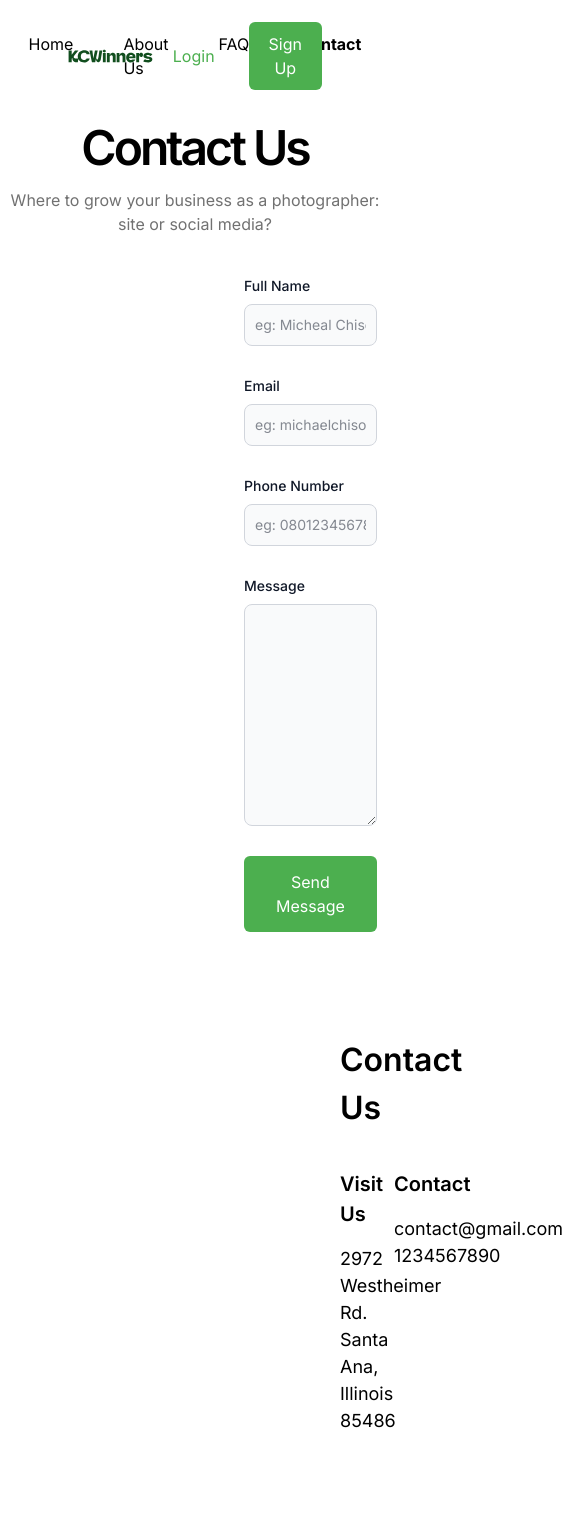
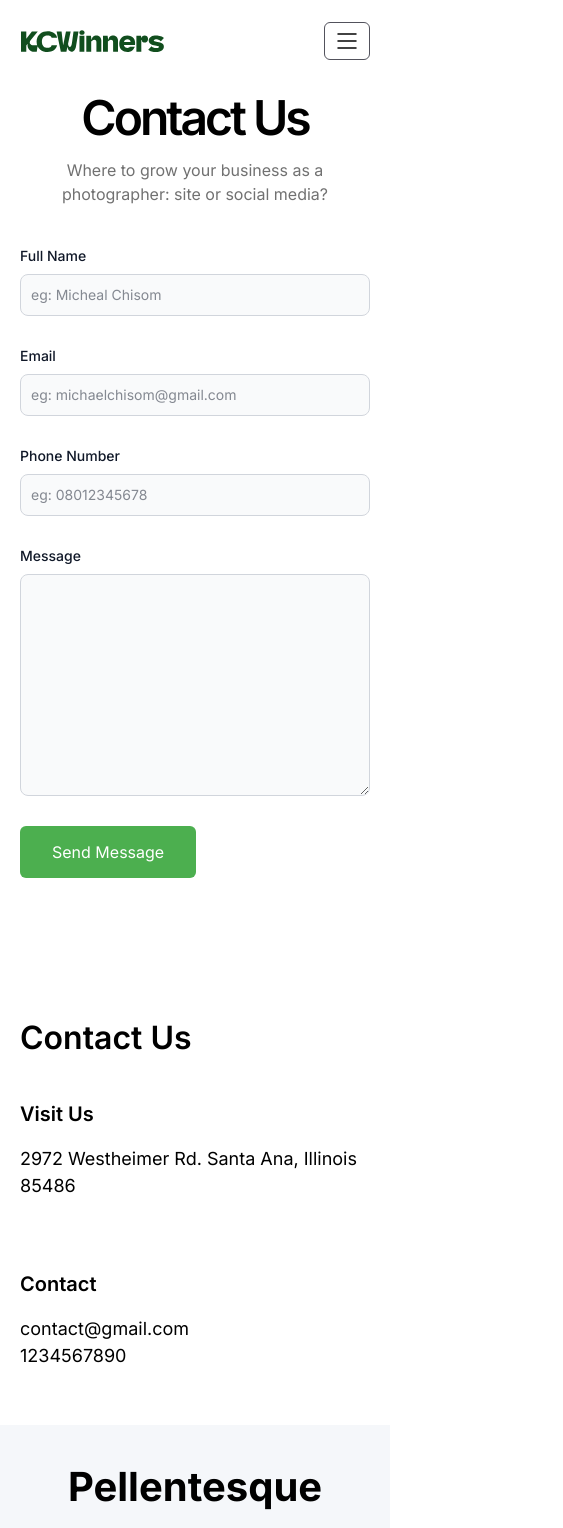
Before and after one commit to Ndumdi-IbeDivine/KCWINNERS, a Nuxt app in the folder frontend/: page /contact in a window 390 px wide. Shown: the top 1528 px of the page, 563 px wide, since content can reach past the window. Built offline with nearby package versions, Linux system fonts and the light colour scheme.

Commit message:
ui: responsive design for all other pages

```diff
--- a/frontend/components/Nav.vue
+++ b/frontend/components/Nav.vue
@@ -1,9 +1,9 @@
 <template>
-    <div class="grid grid-cols-3 py-[22px] px-[68px] items-center">
-        <NuxtLink to=/>
-            <img src="/images/logo.svg" alt="">
+    <div class="grid grid-cols-2 lg:grid-cols-3 py-[22px] px-5 lg:px-[68px] items-center">
+        <NuxtLink to="/" class="w-fit">
+            <img src="/images/logo.svg" alt="" class="h-6">
         </NuxtLink>
-        <div class="flex justify-center gap-[50px]">
+        <div class="hidden lg:flex justify-center gap-[20px] xl:gap-[50px]">
             <NuxtLink
                 v-for="route in routes"
                 :to="`${route.path}`"
@@ -12,14 +12,68 @@
                 {{ route.name }}
             </NuxtLink>
         </div>
-        <div class="flex gap-[14px] justify-end items-center">
+        <div class="hidden lg:flex gap-[14px] justify-end items-center">
             <button class="bg-tansparent text-[var(--kc-green)] rounded-[8px] px-[20px] py-[10px]">Login</button>
             <button class="bg-[var(--kc-green)] ease-in transition hover:bg-[var(--kc-green-dark)] text-white rounded-[6px] px-[20px] py-[10px]">Sign Up</button>
+        </div>
+        <!-- sm nav -->
+        <div class="flex lg:hidden justify-end">
+            <button class="rounded-md border-1 border-zinc-600 px-2.5 py-1.5 text-sm font-semibold inset-ring inset-ring-white/5" @click="open = true">
+                <svg width="24px" height="24px" stroke-width="1.5" viewBox="0 0 24 24" fill="none" xmlns="http://www.w3.org/2000/svg" color="#050505"><path d="M3 5H21" stroke="#050505" stroke-width="1.5" stroke-linecap="round" stroke-linejoin="round"></path><path d="M3 12H21" stroke="#050505" stroke-width="1.5" stroke-linecap="round" stroke-linejoin="round"></path><path d="M3 19H21" stroke="#050505" stroke-width="1.5" stroke-linecap="round" stroke-linejoin="round"></path></svg>
+            </button>
+            <TransitionRoot as="template" :show="open">
+            <Dialog class="relative z-10" @close="open = false">
+                <TransitionChild as="template" enter="ease-in-out duration-500" enter-from="opacity-0" enter-to="" leave="ease-in-out duration-500" leave-from="" leave-to="opacity-0">
+                <div class="fixed inset-0 bg-gray-900/50 transition-opacity" />
+                </TransitionChild>
+
+                <div class="fixed inset-0 overflow-hidden">
+                <div class="absolute inset-0 overflow-hidden">
+                    <div class="pointer-events-none fixed inset-y-0 right-0 flex max-w-full pl-10 sm:pl-16">
+                    <TransitionChild as="template" enter="transform transition ease-in-out duration-500 sm:duration-700" enter-from="translate-x-full" enter-to="translate-x-0" leave="transform transition ease-in-out duration-500 sm:duration-700" leave-from="translate-x-0" leave-to="translate-x-full">
+                        <DialogPanel class="pointer-events-auto relative w-screen max-w-md">
+                            <div class="relative flex h-full flex-col overflow-y-auto bg-white py-6 shadow-xl after:absolute after:inset-y-0 after:left-0 after:w-px after:bg-white/10">
+                                <div class="relative flex-1 px-4 sm:px-6">
+                                    <div class="flex justify-end">
+                                        <button type="button" class="px-2.5 py-1.5 border-1 border-zinc-600 relative rounded-md text-gray-400 focus-visible:outline-2 focus-visible:outline-offset-2 focus-visible:outline-indigo-500" @click="open = false">
+                                            <span class="absolute -inset-2.5" />
+                                            <span class="sr-only">Close panel</span>
+                                            <svg width="24px" height="24px" stroke-width="1.5" viewBox="0 0 24 24" fill="none" xmlns="http://www.w3.org/2000/svg" color="#050505"><path d="M6.75827 17.2426L12.0009 12M17.2435 6.75736L12.0009 12M12.0009 12L6.75827 6.75736M12.0009 12L17.2435 17.2426" stroke="#050505" stroke-width="1.5" stroke-linecap="round" stroke-linejoin="round"></path></svg>
+                                        </button>
+                                    </div>
+                                    <div class="grid gap-4">
+                                        <NuxtLink
+                                            v-for="route in routes"
+                                            :to="`${route.path}`"
+                                            :class="[$route.path === route.path ? 'font-bold' : '']"
+                                            @click="open = false"
+                                        >
+                                            {{ route.name }}
+                                        </NuxtLink>
+                                        <button class="bg-tansparent text-[var(--kc-green)] border border-[var(--kc-green)] rounded-[8px] px-[20px] py-[10px] w-fit">Login</button>
+                                        <button class="bg-[var(--kc-green)] ease-in transition hover:bg-[var(--kc-green-dark)] text-white rounded-[6px] px-[20px] py-[10px] w-fit">Sign Up</button>
+                                    </div>
+                                </div>
+                                <NuxtLink to="/" class="px-4 w-fit" @click="open = false">
+                                    <img src="/images/logo.svg" alt="">
+                                </NuxtLink>
+                            </div>
+                        </DialogPanel>
+                    </TransitionChild>
+                    </div>
+                </div>
+                </div>
+            </Dialog>
+            </TransitionRoot>
         </div>
     </div>
 </template>
 
 <script setup lang="ts">
+import { Dialog, DialogPanel, DialogTitle, TransitionChild, TransitionRoot } from '@headlessui/vue'
+
+const open = ref(false)
+
 const routes = [
     { name: 'Home', path: '/' },
     { name: 'About Us', path: '/about' },
--- a/frontend/package.json
+++ b/frontend/package.json
@@ -10,6 +10,7 @@
     "postinstall": "nuxt prepare"
   },
   "dependencies": {
+    "@headlessui/vue": "^1.7.23",
     "@tailwindcss/vite": "^4.1.8",
     "aos": "^2.3.4",
     "nuxt": "^3.17.4",
--- a/frontend/pages/about.vue
+++ b/frontend/pages/about.vue
@@ -4,8 +4,8 @@ import JoinCommunityChat from '~/components/JoinCommunityChat.vue';
 </script>
 
 <template>
-    <div class="mt-[60px]">
-        <div class="mx-[144px]">
+    <div class="md:mt-[60px]">
+        <div class="px-5 lg:px-[144px]">
             <div
                 data-aos="fade-up"
                 data-aos-anchor-placement="top-bottom"
@@ -31,7 +31,7 @@ import JoinCommunityChat from '~/components/JoinCommunityChat.vue';
             <div
                 data-aos="fade-up"
                 data-aos-anchor-placement="top-bottom"
-                class="grid grid-cols-2 mt-[80px] items-center gap-[80px]"
+                class="grid lg:grid-cols-2 mt-[80px] items-center gap-[80px]"
             >
                 <div>
                     <div class="font-semibold text-[32px]">Activity program</div>
--- a/frontend/pages/contact.vue
+++ b/frontend/pages/contact.vue
@@ -4,7 +4,7 @@
                 data-aos="fade-up"
                 data-aos-anchor-placement="top-bottom"
             >
-                <div class="text-center">
+                <div class="text-center px-5">
                     <div class="font-semibold text-[48px] tracking-[-3px]">Contact Us</div>
                     <div class="mt-[4px] text-[16px] text-[#717171]">Where to grow your business as a photographer: site or social media?</div>
                 </div>
@@ -13,7 +13,7 @@
             <div
                 data-aos="fade-up"
                 data-aos-anchor-placement="top-bottom"
-                class="px-[244px] mt-[40px] grid gap-[30px]"
+                class="px-5 lg:px-[244px] mt-[40px] grid gap-[30px]"
             >
                 <div>
                     <label for="full_name" class="block mb-2 text-sm font-medium text-gray-900">Full Name</label>
@@ -40,12 +40,12 @@
             <div
                 data-aos="fade-up"
                 data-aos-anchor-placement="top-bottom"
-                class="px-[244px] grid grid-cols-2 gap-[96px] my-[104px]"
+                class="px-5 lg:px-[244px] grid lg:grid-cols-2 gap-[96px] my-[40px] md:my-[104px]"
             >
                 <div></div>
                 <div>
                     <div class="font-semibold text-[32px]">Contact Us</div>
-                    <div class="grid grid-cols-2 mt-[37px] gap-[54px]">
+                    <div class="grid lg:grid-cols-2 mt-[37px] gap-[54px]">
                         <div>
                             <div class="font-semibold text-[20px]">Visit Us</div>
                             <div class="my-[16px] text-[18px]">
--- a/frontend/pages/faq.vue
+++ b/frontend/pages/faq.vue
@@ -6,13 +6,13 @@
             class="h-[449px]" style="background-image:linear-gradient(#000000A1, #000000A1), url('/images/image.jpg'); background-size: cover; background-position: center;"
         >
             <!-- <img src="/images/image.jpg" alt=""> -->
-             <div class="flex justify-center items-center h-full text-white font-semibold text-[48px]">Frequently Asked Questions</div>
+             <div class="flex justify-center items-center h-full text-white font-semibold text-[48px] text-center px-4">Frequently Asked Questions</div>
         </div>
 
         <div
             data-aos="fade-up"
             data-aos-anchor-placement="top-bottom"
-            class="px-[227px] text-center mt-[95px]"
+            class="px-5 lg:px-[227px] text-center mt-[95px]"
         >
             <div class="">
                 <div class="grid gap-[24px] h-auto">
@@ -109,7 +109,7 @@
         <div
             data-aos="fade-up"
             data-aos-anchor-placement="top-bottom"
-            class="mt-[188px]"
+            class="mt-[50px] lg:mt-[188px]"
         >
             <JoinCommunityChat />
         </div>
@@ -119,7 +119,6 @@
 
 <script setup lang="ts">
 const activeFaq = ref<null | number>(null);
-let showGetStartedModal = ref<boolean>(false)
 
 const toggleFaq = (index: number) => {
     console.log(index)
```
Also changed, not shown: 1 other file (tests, documents, lock files or other folders).
